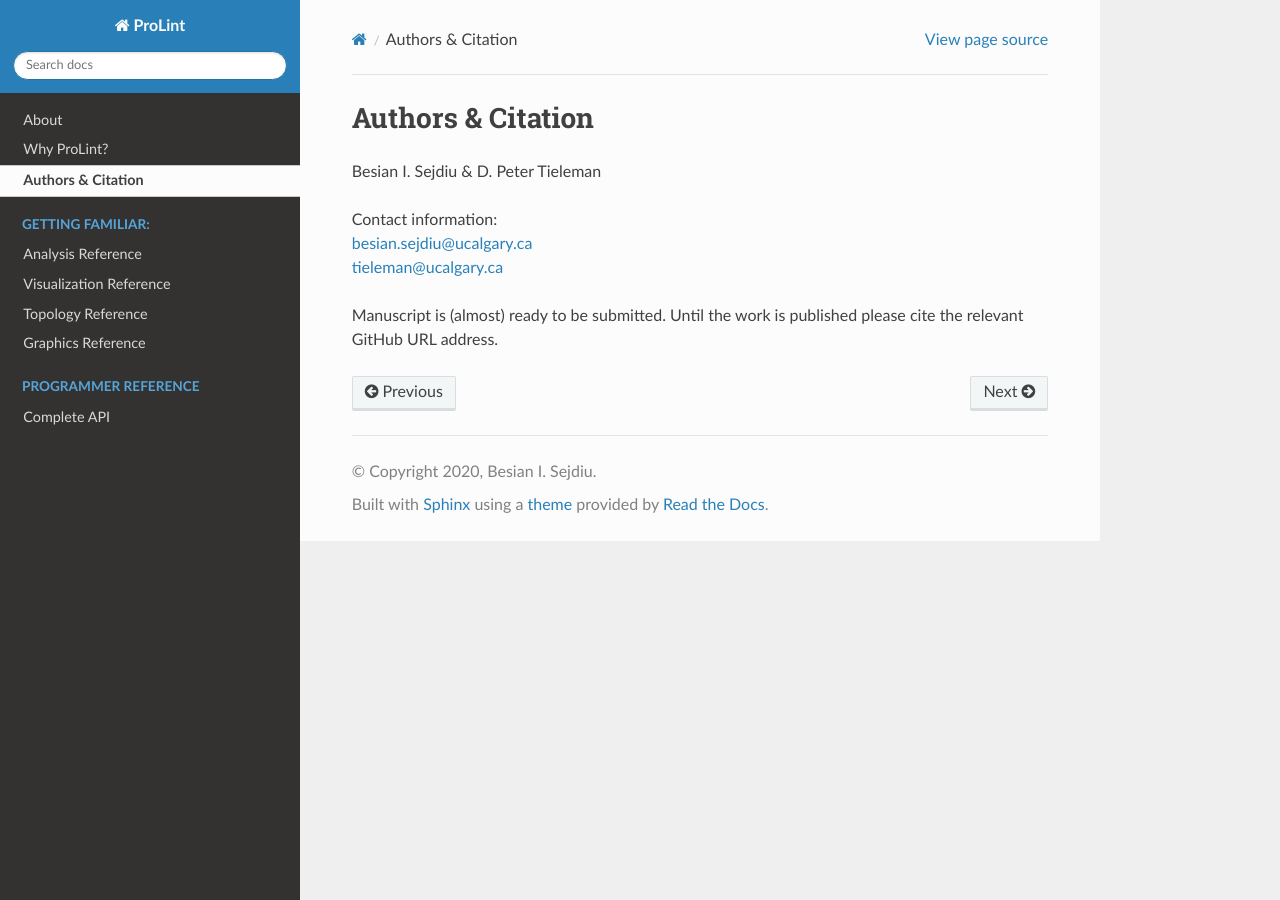
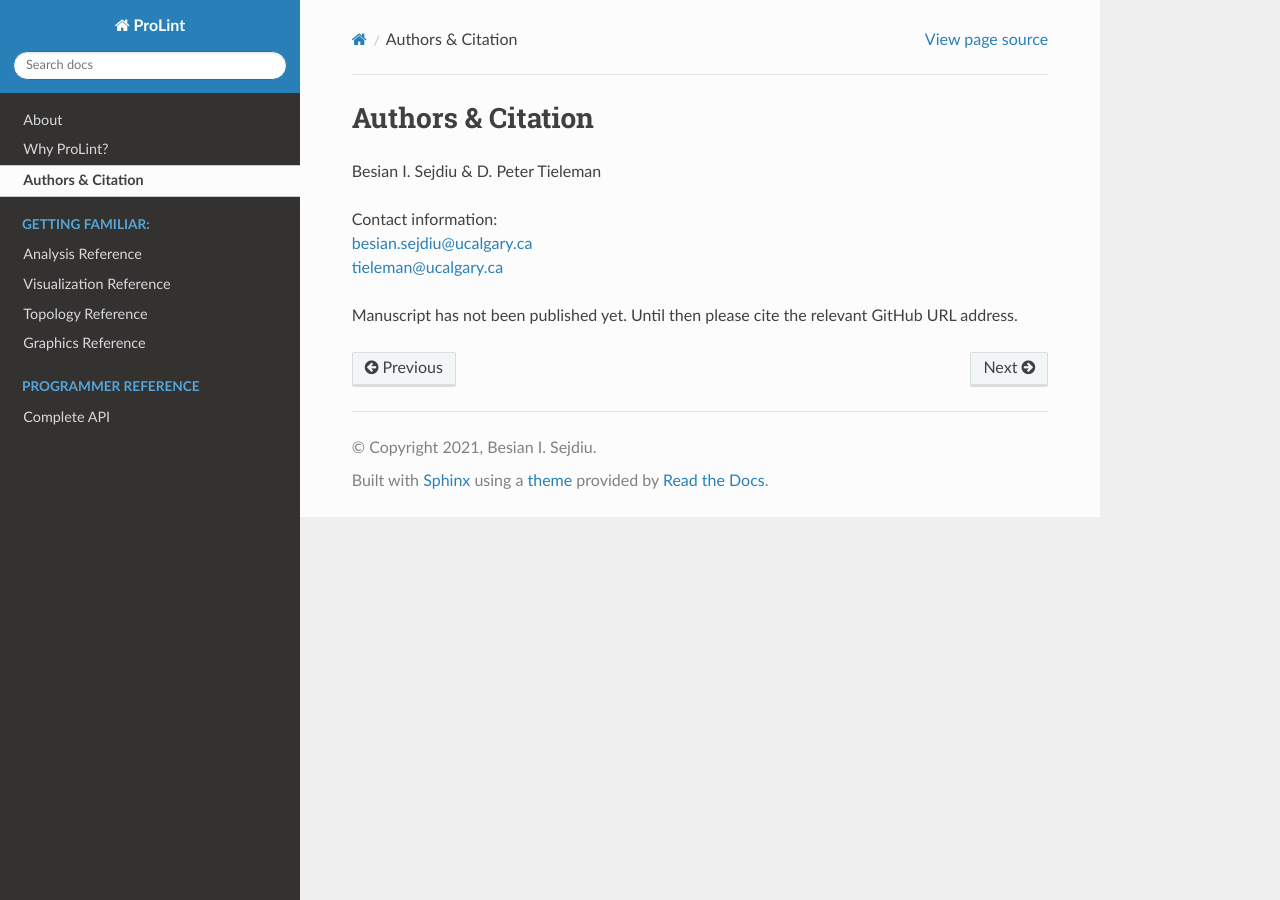
Before and after one commit to bisejdiu/prolint, a Sphinx documentation site: the page built from docs/authors.rst, in a window 1280 px wide. Built offline with Sphinx 7.4.7 and the Read the Docs theme 2.0.0, drawn with Linux system fonts in a browser that asks for light colours; pages that are not in the unit, such as notebooks, are missing from menus.

Commit message:
improved docs

```diff
--- a/docs/authors.rst
+++ b/docs/authors.rst
@@ -12,5 +12,5 @@ besian.sejdiu@ucalgary.ca |br|
 tieleman@ucalgary.ca
 
 
-Manuscript is (almost) ready to be submitted. Until the work is published please
+Manuscript has not been published yet. Until then please
 cite the relevant GitHub URL address.
--- a/docs/conf.py
+++ b/docs/conf.py
@@ -18,11 +18,11 @@ sys.path.insert(0, os.path.abspath('../'))
 # -- Project information -----------------------------------------------------
 
 project = 'ProLint'
-copyright = '2020, Besian I. Sejdiu'
+copyright = '2021, Besian I. Sejdiu'
 author = 'Besian I. Sejdiu'
 
 # The full version, including alpha/beta/rc tags
-release = '0.9.0'
+release = '0.7.0'
 
 
 # -- General configuration ---------------------------------------------------
--- a/docs/index.rst
+++ b/docs/index.rst
@@ -20,7 +20,6 @@ gain deep insight into the data and visualize interactions in a varietey of form
    about
    why_prolint
    authors
-   install
 
 
 .. toctree::
--- a/docs/visualization.rst
+++ b/docs/visualization.rst
@@ -49,10 +49,10 @@ distance between a residue and a lipid as a function of simulation time. This gi
 lipid is interacting specifically or not. To calculate the distance between a lipid and a residue in ProLint,
 all you have to do is, first compute the distances and then visualize them::
 
-    dist = contacts.contact_distances(t, proteins[0], 10, 'CHOL', 'ROH')
+    dist = contacts.contact_distances(t, proteins[0], [10, 11], 'CHOL', 'ROH')
     pl.show_distances(dist)
 
-In the first command, we supply the MDTraj.Trajectory (t) and speciy the residue (10) of the protein (proteins[0])
+In the first command, we supply the MDTraj.Trajectory (t) and speciy the residues (10 & 11) of the protein (proteins[0])
 along with the bead/atom ('ROH') of the lipid ('CHOL') that we want to measure distances. These are then visualized
 using a dedicated application. You do not need any prior knowledge of the interactions for this calculation and
 you don't need to compute neighbors at all.
```
Also changed, not shown: 1 other file.
